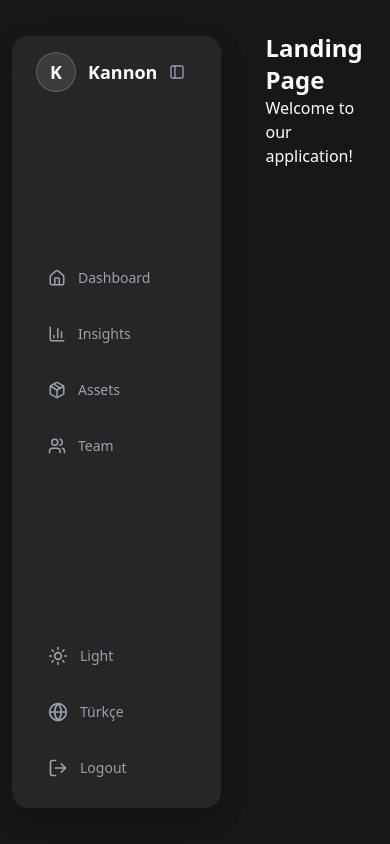
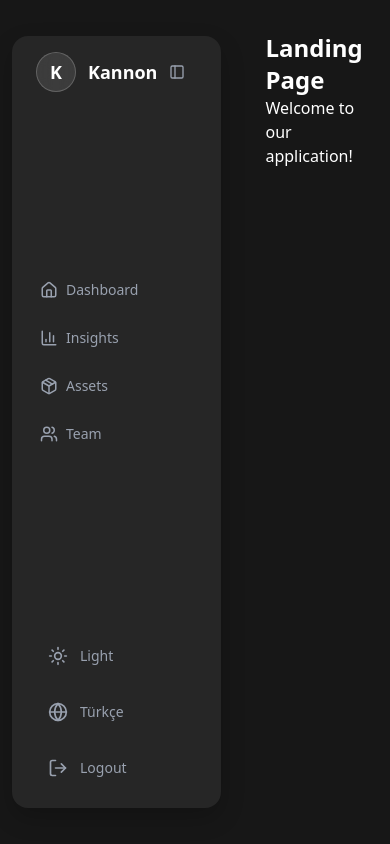
Before and after one commit to ilcann/infrawatch, a React (Vite) app in the folder apps/web/: page / in a window 390 px wide. Both pictures are taken after a click on the button 40 px from the left and 724 px from the top of the page. Built offline with nearby package versions, Linux system fonts and the light colour scheme.

Commit message:
fix(Sidebar): improve layout and responsiveness of sidebar elements

```diff
--- a/apps/web/src/components/ui/Sidebar/Sidebar.tsx
+++ b/apps/web/src/components/ui/Sidebar/Sidebar.tsx
@@ -51,22 +51,22 @@ const Sidebar = () => {
   return (
     <aside className={`h-screen px-3 py-9 transition-all duration-300 ${isExpanded ? 'w-64' : 'w-20'}`}>
       <div
-        className={`h-full flex flex-col py-4 shadow-[0_10px_25px_rgba(0,0,0,0.2)] bg-neutral-800 justify-between overflow-y-hidden transition-all duration-300 ${
+        className={`h-full flex flex-col py-4 shadow-[0_10px_25px_rgba(0,0,0,0.2)] bg-neutral-800 justify-between overflow-hidden transition-all duration-300 ${
           isExpanded ? 'rounded-2xl px-4' : 'rounded-2xl items-center'
         }`}
       >
         {/* Logo Section */}
-        <div className={`flex ${isExpanded ? 'justify-between items-center' : 'justify-center'} px-2`}>
+        <div className={`flex ${isExpanded ? 'justify-between items-center' : 'justify-center'} px-2 min-w-0`}>
           {isExpanded ? (
             <>
-              <div className="flex items-center gap-3">
+              <div className="flex items-center gap-3 min-w-0 flex-1">
                 <div
                   className="w-10 h-10 bg-white/10 rounded-full flex items-center justify-center text-white font-bold text-lg border border-white/20 flex-shrink-0"
                   style={{ backdropFilter: 'blur(10px)' }}
                 >
                   K
                 </div>
-                <span className="text-white font-semibold text-lg">Kannon</span>
+                <span className="text-white font-semibold text-lg truncate">Kannon</span>
               </div>
               <button
                 onClick={() => setIsExpanded(false)}
@@ -98,31 +98,36 @@ const Sidebar = () => {
         </div>
 
         {/* Navigation Section */}
-        <nav className="w-full flex-1 relative flex flex-col items-center justify-center">
-          <div className={`relative w-full flex flex-col ${isExpanded ? 'items-stretch px-2' : 'items-center'}`}>
+        <nav className="w-full flex-1 relative flex flex-col items-center justify-center overflow-hidden">
+          <div className={`relative w-full flex flex-col items-center min-w-0`}>
             {!isExpanded && (
               <div
                 className="absolute right-0 w-[0.2rem] bg-amber-600 rounded-r-sm transition-all duration-[400ms] ease-out h-10 z-10 top-0"
                 style={{ transform: `translateY(${indicatorPosition}px)` }}
               />
             )}
-            <div className={`flex flex-col gap-2 relative z-20 ${isExpanded ? 'w-full' : ''}`}>
+            <div className={`w-full flex flex-col gap-2 items-center min-w-0`}>
               {navItems.map((item, index) => (
                 <NavLink
                   key={index}
                   to={item.path}
                   className={({ isActive }) => `
-                    ${isExpanded ? 'w-full h-12 px-3' : 'w-10 h-10'} flex items-center ${isExpanded ? 'justify-start gap-3' : 'justify-center'}
+                    flex flex-row items-center gap-2 min-w-0
                     bg-transparent border-0 rounded-xl transition-all duration-200 cursor-pointer no-underline relative
+                    ${isExpanded ? 'w-full h-10 px-3' : 'w-10 h-10 justify-center'}
                     ${isActive
                       ? (isExpanded ? 'text-amber-600 bg-amber-600/10' : 'text-amber-600')
                       : 'text-gray-400 hover:text-gray-300 hover:bg-white/5'
                     }
                   `}
                 >
-                  <span className="flex-shrink-0">{item.icon}</span>
-                  {isExpanded && (
-                    <span className="text-sm font-medium">{item.label}</span>
+                  {!isExpanded ? (
+                    <span className="flex-shrink-0">{item.icon}</span>
+                  ) : (
+                    <>
+                      <span className="flex-shrink-0">{item.icon}</span>
+                      <span className="text-sm font-medium truncate">{item.label}</span>
+                    </>
                   )}
                 </NavLink>
               ))}
@@ -131,27 +136,27 @@ const Sidebar = () => {
         </nav>
 
         {/* Bottom Section */}
-        <div className={`flex ${isExpanded ? 'flex-col gap-2 w-full px-2' : 'flex-col gap-2 items-center w-full'}`}>
+        <div className={`flex ${isExpanded ? 'flex-col gap-2 w-full px-2' : 'flex-col gap-2 items-center w-full'} min-w-0`}>
           {isExpanded ? (
             <>
               {/* Theme Toggle Button */}
               <button
                 onClick={toggleTheme}
-                className="w-full h-12 px-3 justify-start gap-3 flex items-center bg-transparent border-0 rounded-xl text-gray-400 transition-all duration-200 cursor-pointer hover:text-gray-300 hover:bg-white/5"
+                className="w-full h-12 px-3 justify-start gap-3 flex items-center bg-transparent border-0 rounded-xl text-gray-400 transition-all duration-200 cursor-pointer hover:text-gray-300 hover:bg-white/5 min-w-0"
                 title={isDarkTheme ? "Switch to Light Theme" : "Switch to Dark Theme"}
               >
-                {isDarkTheme ? <Sun size={20} /> : <Moon size={20} />}
-                <span className="text-sm font-medium">{isDarkTheme ? 'Light' : 'Dark'}</span>
+                {isDarkTheme ? <Sun size={20} className="flex-shrink-0" /> : <Moon size={20} className="flex-shrink-0" />}
+                <span className="text-sm font-medium truncate">{isDarkTheme ? 'Light' : 'Dark'}</span>
               </button>
 
               {/* Language Toggle Button */}
               <button
                 onClick={toggleLanguage}
-                className="w-full h-12 px-3 justify-start gap-3 flex items-center bg-transparent border-0 rounded-xl text-gray-400 transition-all duration-200 cursor-pointer hover:text-gray-300 hover:bg-white/5"
+                className="w-full h-12 px-3 justify-start gap-3 flex items-center bg-transparent border-0 rounded-xl text-gray-400 transition-all duration-200 cursor-pointer hover:text-gray-300 hover:bg-white/5 min-w-0"
                 title="Change Language"
               >
-                <Globe size={20} />
-                <span className="text-sm font-medium">{i18n.language === 'en' ? 'English' : 'Türkçe'}</span>
+                <Globe size={20} className="flex-shrink-0" />
+                <span className="text-sm font-medium truncate">{i18n.language === 'en' ? 'English' : 'Türkçe'}</span>
               </button>
             </>
           ) : (
@@ -167,11 +172,11 @@ const Sidebar = () => {
 
           {/* Logout Button */}
           <button
-            className={`${isExpanded ? 'w-full h-12 px-3 justify-start gap-3' : 'w-10 h-10 justify-center'} flex items-center bg-transparent border-0 rounded-xl text-gray-400 transition-all duration-200 cursor-pointer hover:text-red-300 hover:bg-red-500/10`}
+            className={`${isExpanded ? 'w-full h-12 px-3 justify-start gap-3' : 'w-10 h-10 justify-center'} flex items-center bg-transparent border-0 rounded-xl text-gray-400 transition-all duration-200 cursor-pointer hover:text-red-300 hover:bg-red-500/10 min-w-0`}
             title="Logout"
           >
-            <LogOut size={20} />
-            {isExpanded && <span className="text-sm font-medium">Logout</span>}
+            <LogOut size={20} className="flex-shrink-0" />
+            {isExpanded && <span className="text-sm font-medium truncate">Logout</span>}
           </button>
         </div>
       </div>
```
